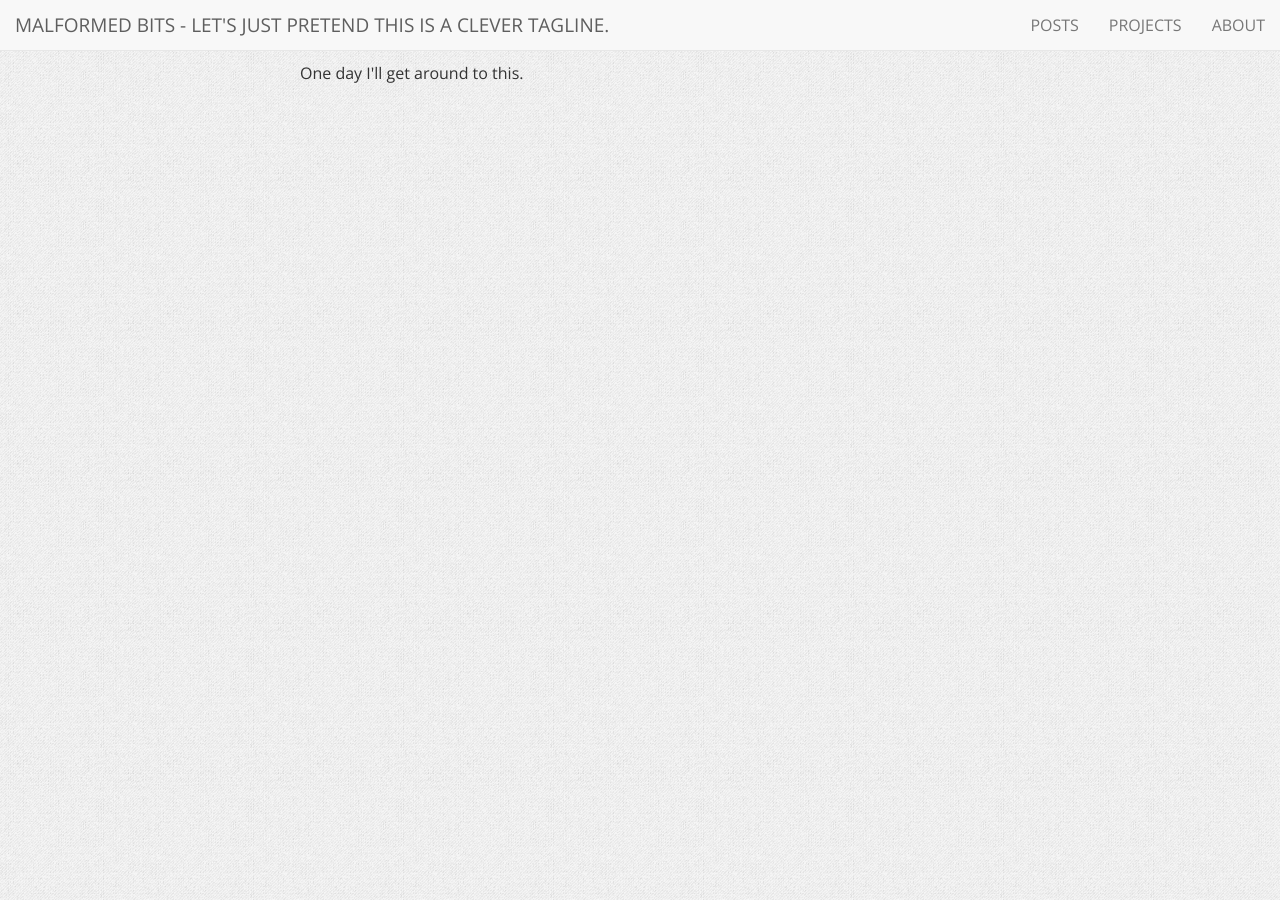
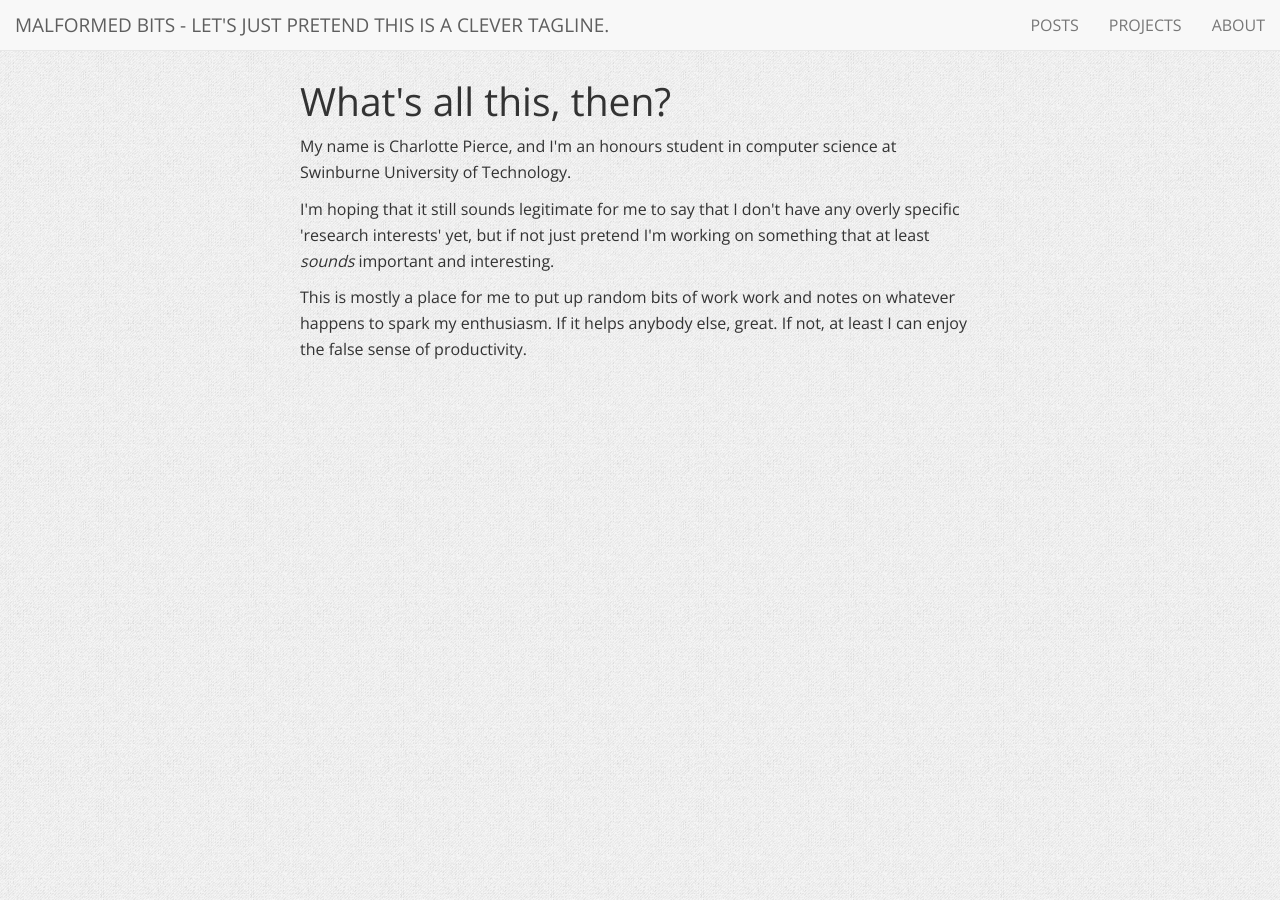
Before and after one commit to charlottepierce/charlottepierce.github.com, a Jekyll site: the page built from about.html, in a window 1280 px wide. Built offline with Jekyll 4.4.1, drawn with Linux system fonts in a browser that asks for light colours; nearby versions of some CDN libraries.

Commit message:
Added some about text.
Signed-off-by: Charlotte Pierce <charlotte@malformed-bits.com>

```diff
--- a/about.html
+++ b/about.html
@@ -4,5 +4,16 @@ title: about
 ---
 
 <section class="content">
-	<p>One day I'll get around to this.</p>
+	<h1>What's all this, then?</h1>
+	<p>
+	My name is Charlotte Pierce, and I'm an honours student in computer science at Swinburne University of Technology.
+	</p>
+	<p>
+	I'm hoping that it still sounds legitimate for me to say that I don't have any overly specific 'research interests' yet, but if not just pretend I'm working on something that at least <i>sounds</i> important and interesting.
+	</p>
+	<p>
+	This is mostly a place for me to put up random bits of work work and notes on whatever happens to spark my enthusiasm.
+	If it helps anybody else, great.
+	If not, at least I can enjoy the false sense of productivity.
+	</p>
 </section>
```
Also changed, not shown: projects.html (+0 -8 lines).
